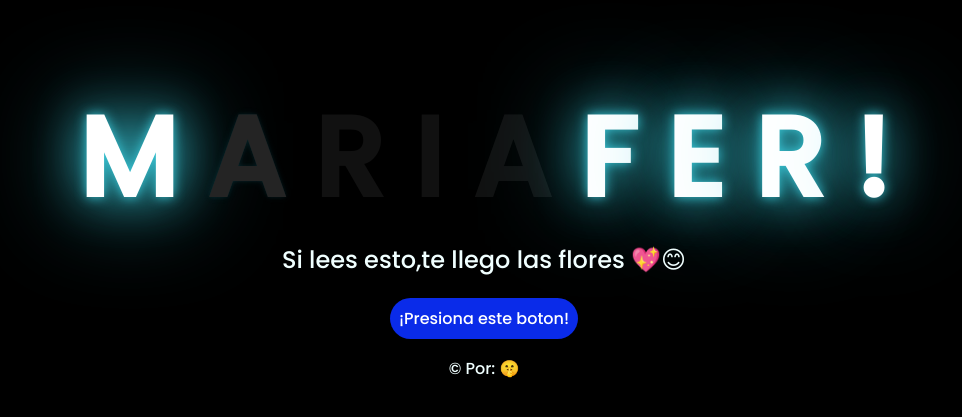
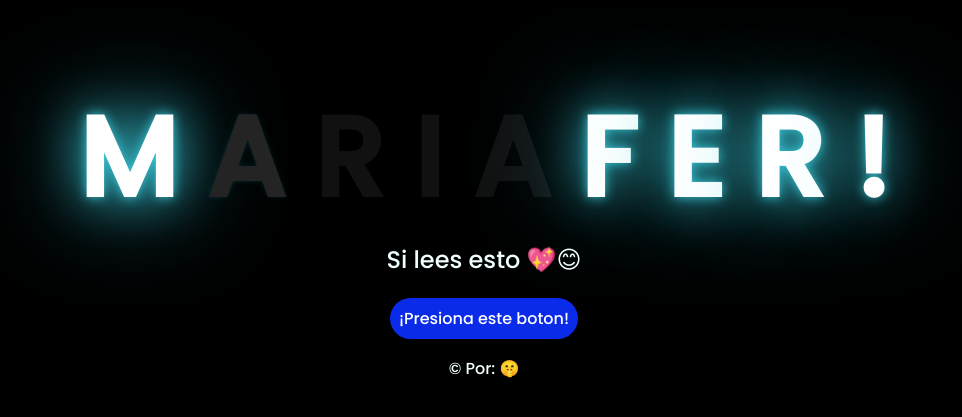
Before and after one commit to lol23xD/flower, a plain HTML site: page index.html in a window 1280 px wide. Shown: the part 101-518 px from the top of the page, without its empty margins (164-1126 px from the left). Drawn offline with Linux system fonts and the light colour scheme.

Commit message:
Update index.html

```diff
--- a/index.html
+++ b/index.html
@@ -24,7 +24,7 @@
       <span>!</span>
     </div>
     <div class="description">
-      <span> Si lees esto,te llego las flores 💖😊</span>
+      <span> Si lees esto 💖😊</span>
     </div>
     <div class="button">
       <button class="botones">
```
